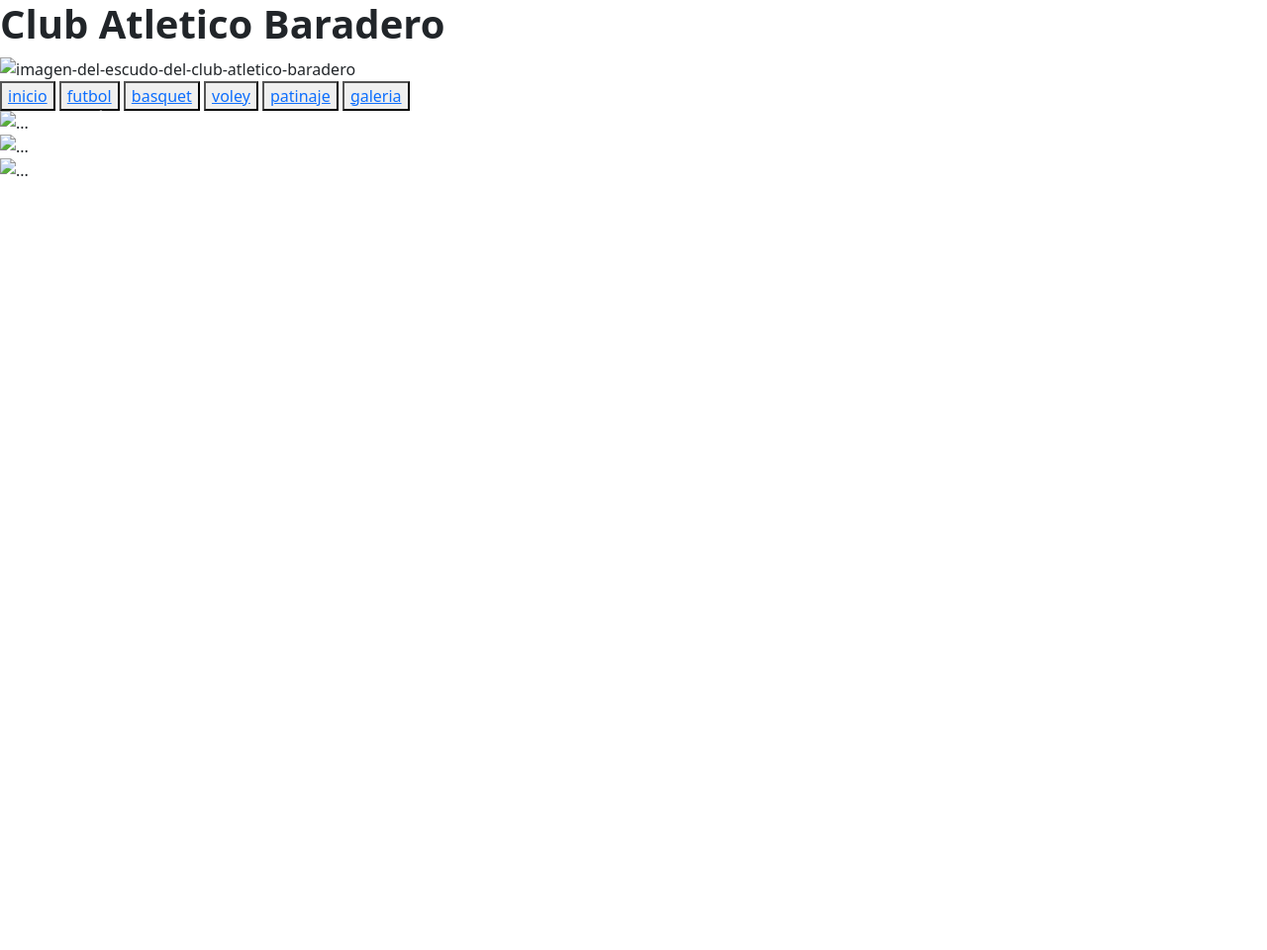
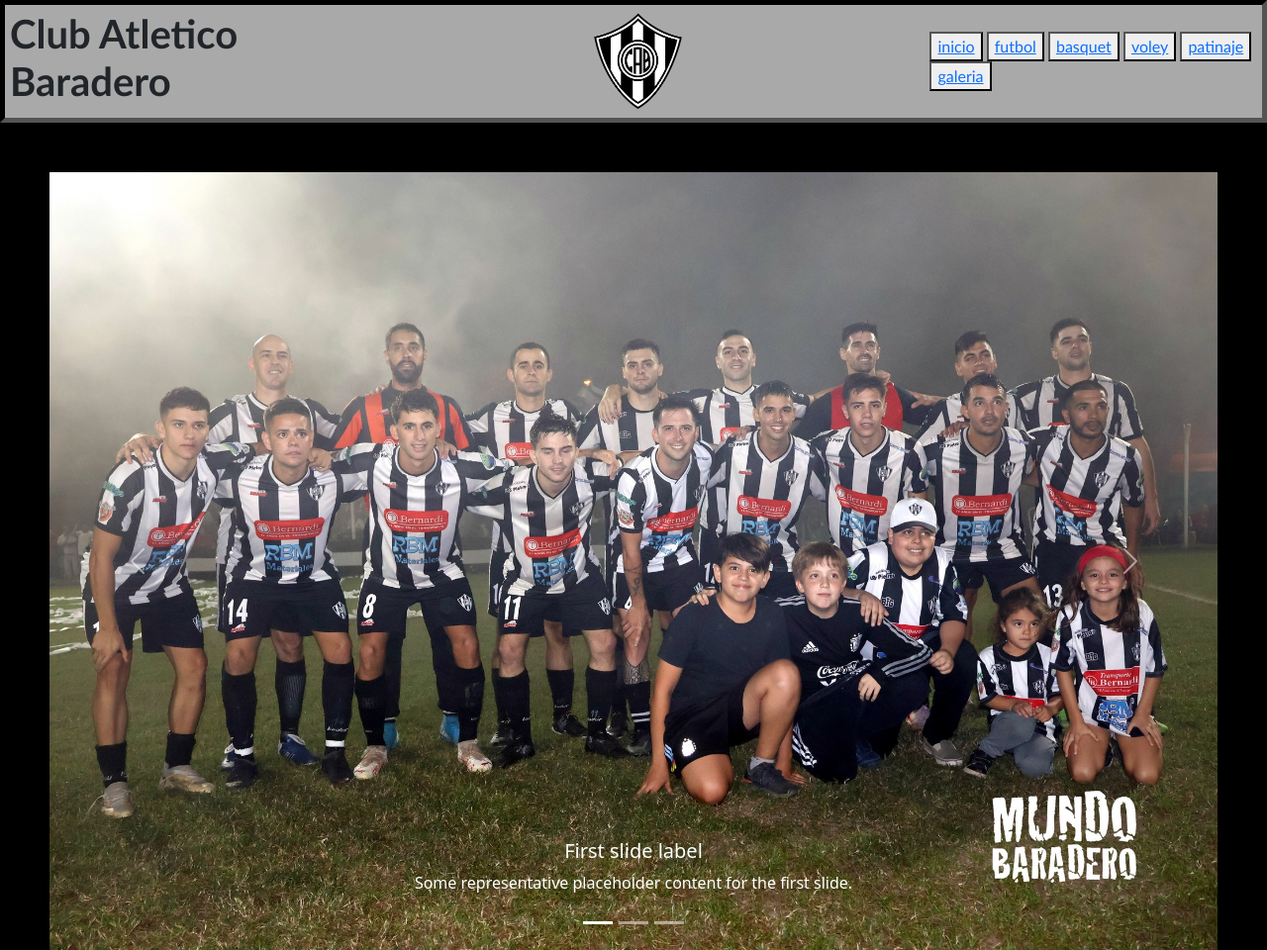
Before and after one commit to JPeluFlow/git-proyecto-cab, a website: page pages/galeria.html in a window 1280 px wide. Shown: the top 960 px of the page at 99% size. Before the commit the page ends 800 px from the top, so only its background shows below. Drawn offline with nearby package versions, Linux system fonts and the light colour scheme; files that its build step writes are made by us from their sources; the site is published under a folder, as on GitHub Pages, so addresses that start at the root find nothing.

Commit message:
octava version

```diff
--- a/pages/galeria.html
+++ b/pages/galeria.html
@@ -5,7 +5,7 @@
     <meta charset="UTF-8">
     <meta name="viewport" content="width=device-width, initial-scale=1.0">
     <title>Galeria - Club Atletico Baradero</title>
-    <link rel="stylesheet" href="/css/style.css">
+    <link rel="stylesheet" href="../css/style.css">
     <link href="https://cdn.jsdelivr.net/npm/bootstrap@5.3.3/dist/css/bootstrap.min.css" rel="stylesheet"
         integrity="sha384-QWTKZyjpPEjISv5WaRU9OFeRpok6YctnYmDr5pNlyT2bRjXh0JMhjY6hW+ALEwIH" crossorigin="anonymous">
 </head>
@@ -13,14 +13,14 @@
 <body>
     <header class="header-galeria">
         <h1 class="titulo-galeria"> <strong>Club Atletico Baradero</strong></h1>
-        <img class="escudo" src="/img/escudo.png" alt="imagen-del-escudo-del-club-atletico-baradero">
+        <img class="escudo" src="../img/escudo.png" alt="imagen-del-escudo-del-club-atletico-baradero">
         <nav class="botones-galeria">
-            <button><a class="boton-inicio" href="/index.html">inicio</a></button>
-            <button><a class="boton-futbol" href="futbol.html">futbol</a></button>
-            <button><a class="boton-basquet" href="basquet.html">basquet</a></button>
-            <button><a class="boton-voley" href="voley.html">voley</a></button>
-            <button><a class="boton-patinaje" href="patinaje.html">patinaje</a></button>
-            <button><a class="boton-galeria" href="galeria.html">galeria</a></button>
+            <button><a class="boton-inicio" href="../index.html">inicio</a></button>
+            <button><a class="boton-futbol" href="./futbol.html">futbol</a></button>
+            <button><a class="boton-basquet" href="./basquet.html">basquet</a></button>
+            <button><a class="boton-voley" href="./voley.html">voley</a></button>
+            <button><a class="boton-patinaje" href="./patinaje.html">patinaje</a></button>
+            <button><a class="boton-galeria" href="./galeria.html">galeria</a></button>
         </nav>
     </header>
     <main>
@@ -36,21 +36,21 @@
                 </div>
                 <div class="carousel-inner">
                     <div class="carousel-item active">
-                        <img src="/img/plantel-futbol-masculino.jpg" class="d-block w-100" alt="...">
+                        <img src="../img/plantel-futbol-masculino.jpg" class="d-block w-100" alt="...">
                         <div class="carousel-caption d-none d-md-block">
                             <h5>First slide label</h5>
                             <p>Some representative placeholder content for the first slide.</p>
                         </div>
                     </div>
                     <div class="carousel-item">
-                        <img src="/img/plantel-futbol-femenino.jpg" class="d-block w-100" alt="...">
+                        <img src="../img/plantel-futbol-femenino.jpg" class="d-block w-100" alt="...">
                         <div class="carousel-caption d-none d-md-block">
                             <h5>Second slide label</h5>
                             <p>Some representative placeholder content for the second slide.</p>
                         </div>
                     </div>
                     <div class="carousel-item">
-                        <img src="/img/plantel-futbol-reserva.jpg" class="d-block w-100" alt="...">
+                        <img src="../img/plantel-futbol-reserva.jpg" class="d-block w-100" alt="...">
                         <div class="carousel-caption d-none d-md-block">
                             <h5>Third slide label</h5>
                             <p>Some representative placeholder content for the third slide.</p>
@@ -83,21 +83,21 @@
                 </div>
                 <div class="carousel-inner">
                     <div class="carousel-item active">
-                        <img src="/img/plantel-basquet-masculino.jpg" class="d-block w-100" alt="...">
+                        <img src="../img/plantel-basquet-masculino.jpg" class="d-block w-100" alt="...">
                         <div class="carousel-caption d-none d-md-block">
                             <h5>First slide label</h5>
                             <p>Some representative placeholder content for the first slide.</p>
                         </div>
                     </div>
                     <div class="carousel-item">
-                        <img src="/img/plantel-basquet-femenino.jpg" class="d-block w-100" alt="...">
+                        <img src="../img/plantel-basquet-femenino.jpg" class="d-block w-100" alt="...">
                         <div class="carousel-caption d-none d-md-block">
                             <h5>Second slide label</h5>
                             <p>Some representative placeholder content for the second slide.</p>
                         </div>
                     </div>
                     <div class="carousel-item">
-                        <img src="/img/plantel-basquet-infantil.jpg" class="d-block w-100" alt="...">
+                        <img src="../img/plantel-basquet-infantil.jpg" class="d-block w-100" alt="...">
                         <div class="carousel-caption d-none d-md-block">
                             <h5>Third slide label</h5>
                             <p>Some representative placeholder content for the third slide.</p>
@@ -129,21 +129,21 @@
                 </div>
                 <div class="carousel-inner">
                     <div class="carousel-item active">
-                        <img src="/img/plantel-voley.JPG" class="d-block w-100" alt="...">
+                        <img src="../img/plantel-voley.JPG" class="d-block w-100" alt="...">
                         <div class="carousel-caption d-none d-md-block">
                             <h5>First slide label</h5>
                             <p>Some representative placeholder content for the first slide.</p>
                         </div>
                     </div>
                     <div class="carousel-item">
-                        <img src="/img/plantel-voley-femenino.JPG" class="d-block w-100" alt="...">
+                        <img src="../img/plantel-voley-femenino.JPG" class="d-block w-100" alt="...">
                         <div class="carousel-caption d-none d-md-block">
                             <h5>Second slide label</h5>
                             <p>Some representative placeholder content for the second slide.</p>
                         </div>
                     </div>
                     <div class="carousel-item">
-                        <img src="/img/plantel-voley-maxi.JPG" class="d-block w-100" alt="...">
+                        <img src="../img/plantel-voley-maxi.JPG" class="d-block w-100" alt="...">
                         <div class="carousel-caption d-none d-md-block">
                             <h5>Third slide label</h5>
                             <p>Some representative placeholder content for the third slide.</p>
```
Also changed, not shown: pages/basquet.html (+2 -2 lines), pages/futbol.html (+9 -9 lines), pages/patinaje.html (+9 -9 lines), pages/voley.html (+9 -9 lines).
